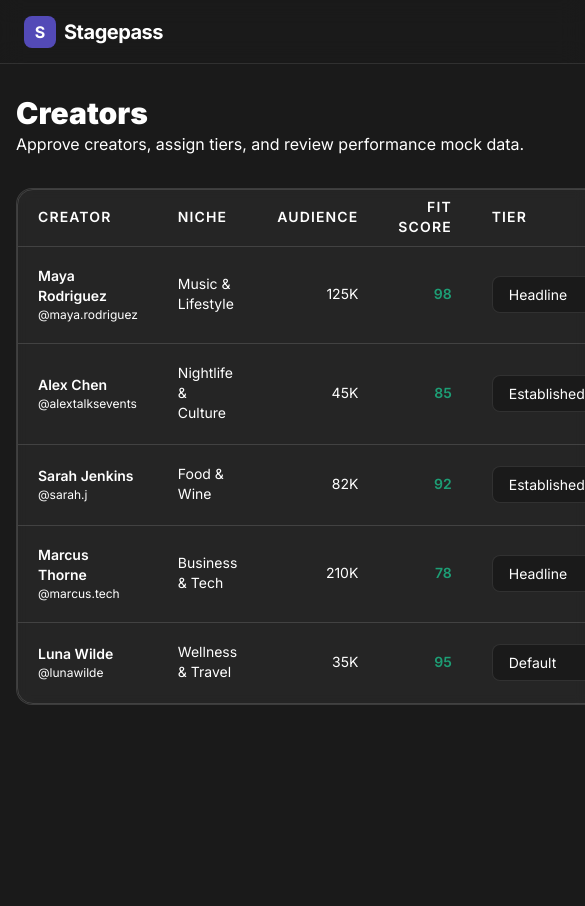
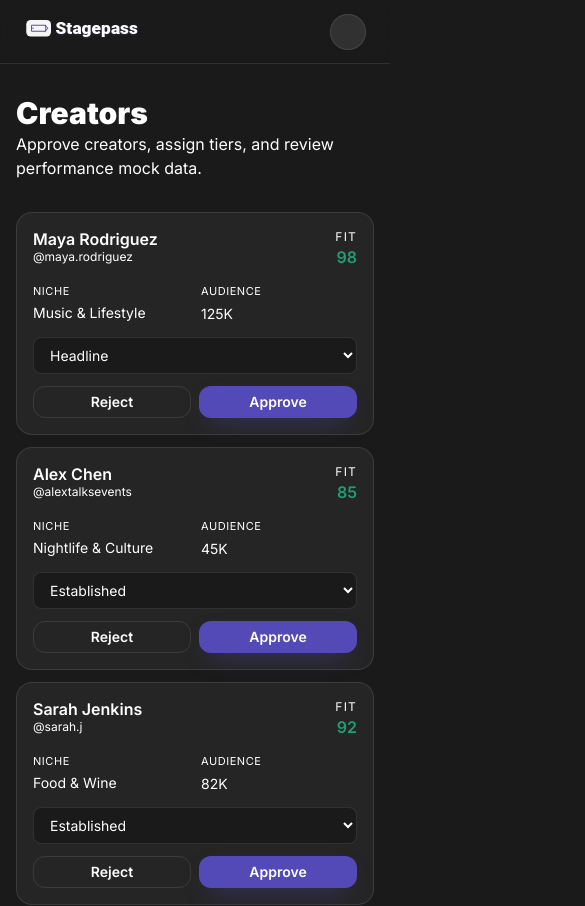
Before and after one commit to showrunner10/Stage-Pass, a Next.js app: page /admin/creators in a window 390 px wide. Shown: the top 906 px of the page, 585 px wide, since content can reach past the window. Before the commit the page ends 844 px from the top, so only its background shows below. Built offline with nearby package versions, Linux system fonts and the light colour scheme.

Commit message:
Your message describing the changes

```diff
--- a/src/app/admin/creators/page.tsx
+++ b/src/app/admin/creators/page.tsx
@@ -27,7 +27,70 @@ export default function AdminCreators() {
           <p className="text-offwhite/40">Approve creators, assign tiers, and review performance mock data.</p>
         </div>
 
-        <div className="rounded-2xl border border-white/10 bg-white/5 overflow-hidden">
+        <div className="lg:hidden space-y-3">
+          {rows.map((c) => (
+            <div key={c.id} className="rounded-2xl border border-white/10 bg-white/5 p-4 space-y-3">
+              <div className="flex items-start justify-between gap-3">
+                <div className="min-w-0">
+                  <div className="text-white font-semibold leading-tight">{c.name}</div>
+                  <div className="text-xs text-offwhite/40">@{c.handle}</div>
+                </div>
+                <div className="text-right">
+                  <div className="text-xs uppercase tracking-widest text-offwhite/40">Fit</div>
+                  <div className="text-accent-green font-semibold">{c.fitScore}</div>
+                </div>
+              </div>
+
+              <div className="grid grid-cols-2 gap-3 text-sm">
+                <div>
+                  <div className="text-[11px] uppercase tracking-wider text-offwhite/40 mb-1">Niche</div>
+                  <div className="text-offwhite/85 leading-tight">{c.niche}</div>
+                </div>
+                <div>
+                  <div className="text-[11px] uppercase tracking-wider text-offwhite/40 mb-1">Audience</div>
+                  <div className="text-offwhite/85">{c.audienceSize}</div>
+                </div>
+              </div>
+
+              <select
+                value={c.tier}
+                className="w-full bg-dark border border-white/10 rounded-lg px-3 py-2 text-sm text-white"
+                onChange={(e) => setTier(c.id, e.target.value as 'Default' | 'Established' | 'Headline')}
+              >
+                <option>Default</option>
+                <option>Established</option>
+                <option>Headline</option>
+              </select>
+
+              <div className="grid grid-cols-2 gap-2">
+                {c.approval === 'Pending' ? (
+                  <>
+                    <Button
+                      variant="outline"
+                      className="h-8 px-2 text-sm text-white border-white/10 hover:bg-white/5"
+                      onClick={() => setApproval(c.id, 'Rejected')}
+                    >
+                      Reject
+                    </Button>
+                    <Button
+                      variant="premium"
+                      className="h-8 px-2 text-sm"
+                      onClick={() => setApproval(c.id, 'Approved')}
+                    >
+                      Approve
+                    </Button>
+                  </>
+                ) : (
+                  <div className={`col-span-2 text-sm font-semibold ${c.approval === 'Approved' ? 'text-accent-green' : 'text-offwhite/60'}`}>
+                    {c.approval}
+                  </div>
+                )}
+              </div>
+            </div>
+          ))}
+        </div>
+
+        <div className="hidden lg:block rounded-2xl border border-white/10 bg-white/5 overflow-hidden">
           <Table>
             <TableHeader>
               <TableRow>
--- a/src/app/admin/dashboard/page.tsx
+++ b/src/app/admin/dashboard/page.tsx
@@ -102,17 +102,17 @@ export default function AdminDashboard() {
             <div className="rounded-2xl border border-white/10 bg-white/5 p-6">
               <h2 className="text-xl font-bold text-white mb-2">Pending creator approvals</h2>
               <p className="text-sm text-offwhite/40 mb-4">Approve creators based on fit score and tier.</p>
-              <div className="flex items-center gap-2 mb-4">
-                <Button variant="outline" className="h-8 px-3 text-white border-white/10 hover:bg-white/5" onClick={() => bulkDecision('Rejected')}>
+              <div className="grid grid-cols-1 2xl:grid-cols-2 gap-2 mb-4">
+                <Button variant="outline" className="h-8 px-3 text-white border-white/10 hover:bg-white/5 whitespace-nowrap w-full" onClick={() => bulkDecision('Rejected')}>
                   Reject selected
                 </Button>
-                <Button variant="premium" className="h-8 px-3" onClick={() => bulkDecision('Approved')}>
+                <Button variant="premium" className="h-8 px-3 whitespace-nowrap w-full" onClick={() => bulkDecision('Approved')}>
                   Approve selected
                 </Button>
               </div>
               <div className="space-y-4">
                 {pendingApprovals.map((c) => (
-                  <div key={c.id} className="flex items-center justify-between gap-4">
+                  <div key={c.id} className="grid grid-cols-1 gap-3 2xl:grid-cols-[minmax(0,1fr)_auto] 2xl:items-center">
                     <div className="min-w-0 flex items-start gap-3">
                       <input type="checkbox" className="mt-1 accent-primary" checked={selectedCreatorIds.includes(c.id)} onChange={(e) => toggleSelect(c.id, e.target.checked)} />
                       <div>
@@ -120,13 +120,13 @@ export default function AdminDashboard() {
                         <div className="text-xs text-offwhite/40">{c.niche} · {c.audienceSize} · Fit {c.fitScore}</div>
                       </div>
                     </div>
-                    <div className="flex items-center gap-2">
+                    <div className="grid grid-cols-2 gap-2 2xl:flex 2xl:items-center 2xl:justify-end 2xl:min-w-[178px]">
                       {c.decision === 'Pending' ? (
                         <>
-                          <Button variant="outline" className="h-9 px-3 text-white border-white/10 hover:bg-white/5" onClick={() => setDecision(c.id, 'Rejected')}>
+                          <Button variant="outline" className="h-8 px-2.5 text-sm text-white border-white/10 hover:bg-white/5 whitespace-nowrap w-full 2xl:w-auto 2xl:min-w-[82px]" onClick={() => setDecision(c.id, 'Rejected')}>
                             Reject
                           </Button>
-                          <Button variant="premium" className="h-9 px-3" onClick={() => setDecision(c.id, 'Approved')}>
+                          <Button variant="premium" className="h-8 px-2.5 text-sm whitespace-nowrap w-full 2xl:w-auto 2xl:min-w-[88px]" onClick={() => setDecision(c.id, 'Approved')}>
                             Approve
                           </Button>
                         </>
--- a/src/app/app/builder/page.tsx
+++ b/src/app/app/builder/page.tsx
@@ -83,8 +83,15 @@ function CampaignBuilderContent() {
   }, [searchParams, step]);
 
   useEffect(() => {
+    const currentStep = searchParams.get('step');
+    const currentCampaign = searchParams.get('campaign') ?? 'default-campaign';
+    const targetStep = stepSlugs[step];
+
+    // Avoid replace-loop: only update URL when values are actually different.
+    if (currentStep === targetStep && currentCampaign === campaignParam) return;
+
     const next = new URLSearchParams(searchParams.toString());
-    next.set('step', stepSlugs[step]);
+    next.set('step', targetStep);
     next.set('campaign', campaignParam);
     router.replace(`/app/builder?${next.toString()}`);
   }, [step, campaignParam, router, searchParams]);
@@ -511,7 +518,6 @@ function CampaignBuilderContent() {
             onClick={() => {
               const nextStep = Math.max(0, step - 1);
               setStep(nextStep);
-              router.push(`/app/builder/${encodeURIComponent(campaignParam)}/${stepSlugs[nextStep]}`);
             }}
           >
             Back
@@ -522,7 +528,6 @@ function CampaignBuilderContent() {
             onClick={() => {
               const nextStep = Math.min(steps.length - 1, step + 1);
               setStep(nextStep);
-              router.push(`/app/builder/${encodeURIComponent(campaignParam)}/${stepSlugs[nextStep]}`);
             }}
           >
             Next
--- a/src/app/app/campaigns/page.tsx
+++ b/src/app/app/campaigns/page.tsx
@@ -27,7 +27,54 @@ export default function MyCampaigns() {
           </Link>
         </div>
 
-        <div className="rounded-2xl border border-white/10 bg-white/5 overflow-hidden">
+        <div className="lg:hidden space-y-3">
+          {rows.map((c) => (
+            <div key={c.id} className="rounded-2xl border border-white/10 bg-white/5 p-4 space-y-3">
+              <div>
+                <div className="text-white font-semibold leading-tight">{c.name}</div>
+                <div className="text-xs text-offwhite/40">{c.eventTitle}</div>
+              </div>
+              <div className="grid grid-cols-2 gap-3 text-sm">
+                <div>
+                  <div className="text-[11px] uppercase tracking-wider text-offwhite/40 mb-1">Status</div>
+                  <CampaignStatusBadge status={c.status} />
+                </div>
+                <div>
+                  <div className="text-[11px] uppercase tracking-wider text-offwhite/40 mb-1">Conv.</div>
+                  <div className="text-offwhite/85">{c.conversionRate.toFixed(1)}%</div>
+                </div>
+                <div>
+                  <div className="text-[11px] uppercase tracking-wider text-offwhite/40 mb-1">Clicks</div>
+                  <div className="text-offwhite/85">{c.clicks.toLocaleString()}</div>
+                </div>
+                <div>
+                  <div className="text-[11px] uppercase tracking-wider text-offwhite/40 mb-1">Tickets</div>
+                  <div className="text-offwhite/85">{c.ticketsSold}</div>
+                </div>
+                <div>
+                  <div className="text-[11px] uppercase tracking-wider text-offwhite/40 mb-1">Revenue</div>
+                  <div className="text-offwhite/85">{formatCurrency(c.revenue)}</div>
+                </div>
+                <div>
+                  <div className="text-[11px] uppercase tracking-wider text-offwhite/40 mb-1">Commission</div>
+                  <div className="text-accent-green font-semibold">{formatCurrency(c.commission)}</div>
+                </div>
+              </div>
+              <div className="grid grid-cols-2 gap-2">
+                <Link href={`/app/campaigns/${c.id}`}>
+                  <Button variant="outline" className="w-full text-white border-white/10 hover:bg-white/5 h-8 px-3 text-sm">
+                    View
+                  </Button>
+                </Link>
+                <Button variant="ghost" className="w-full text-offwhite/60 hover:text-white h-8 px-3 text-sm">
+                  Archive
+                </Button>
+              </div>
+            </div>
+          ))}
+        </div>
+
+        <div className="hidden lg:block rounded-2xl border border-white/10 bg-white/5 overflow-hidden">
           <Table>
             <TableHeader>
               <TableRow>
--- a/src/components/layout/AdminShell.tsx
+++ b/src/components/layout/AdminShell.tsx
@@ -1,6 +1,7 @@
 'use client';
 
 import Link from 'next/link';
+import Image from 'next/image';
 import { usePathname } from 'next/navigation';
 import { cn } from '@/lib/utils';
 import {
@@ -31,12 +32,16 @@ export function AdminShell({ children }: { children: React.ReactNode }) {
       <div className="flex">
         <aside className="hidden lg:flex w-72 min-h-screen border-r border-white/10 bg-black/20 p-6 sticky top-0">
           <div className="w-full space-y-8">
-            <Link href="/" className="flex items-center gap-2">
-              <div className="w-8 h-8 bg-primary rounded-lg flex items-center justify-center font-bold text-white">
-                S
-              </div>
+            <Link href="/" className="flex items-center gap-3">
+              <Image
+                src="/assets/branding/logo-wordmark.svg"
+                alt="Stagepass logo"
+                width={192}
+                height={50}
+                sizes="192px"
+                className="h-10 w-auto object-contain"
+              />
               <div className="flex flex-col">
-                <span className="text-lg font-bold leading-none">Stagepass</span>
                 <span className="text-xs text-offwhite/40 font-medium">Promoter Admin</span>
               </div>
             </Link>
@@ -68,11 +73,15 @@ export function AdminShell({ children }: { children: React.ReactNode }) {
           <header className="h-16 border-b border-white/10 flex items-center justify-between px-6 sticky top-0 bg-dark/80 backdrop-blur-md z-50">
             <div className="flex items-center gap-3">
               <div className="lg:hidden">
-                <Link href="/" className="flex items-center gap-2">
-                  <div className="w-8 h-8 bg-primary rounded-lg flex items-center justify-center font-bold text-white">
-                    S
-                  </div>
-                  <span className="text-xl font-bold tracking-tight">Stagepass</span>
+                <Link href="/" className="flex items-center">
+                  <Image
+                    src="/assets/branding/logo-wordmark.svg"
+                    alt="Stagepass logo"
+                    width={180}
+                    height={48}
+                    sizes="180px"
+                    className="h-9 w-auto object-contain"
+                  />
                 </Link>
               </div>
               <div className="hidden lg:flex items-center gap-2 px-3 py-2 rounded-xl bg-white/5 border border-white/10">
--- a/src/components/layout/DashboardShell.tsx
+++ b/src/components/layout/DashboardShell.tsx
@@ -1,6 +1,7 @@
 'use client';
 
 import Link from 'next/link';
+import Image from 'next/image';
 import { usePathname } from 'next/navigation';
 import { Button } from '@/components/ui/button';
 import { Input } from '@/components/ui/input';
@@ -37,8 +38,15 @@ export function DashboardShell({ children }: DashboardShellProps) {
       <header className="h-16 border-b border-white/10 flex items-center justify-between px-6 sticky top-0 bg-dark/80 backdrop-blur-md z-50">
         <div className="flex items-center gap-8">
           <Link href="/" className="flex items-center gap-2">
-            <div className="w-8 h-8 bg-primary rounded-lg flex items-center justify-center font-bold text-white">S</div>
-            <span className="text-xl font-bold tracking-tight hidden sm:block">Stagepass</span>
+            <Image
+              src="/assets/branding/logo-wordmark.svg"
+              alt="Stagepass logo"
+              width={200}
+              height={52}
+              sizes="200px"
+              priority
+              className="h-10 w-auto object-contain"
+            />
           </Link>
 
           <div className="hidden md:flex relative w-64">
@@ -76,7 +84,7 @@ export function DashboardShell({ children }: DashboardShellProps) {
           Prototype Mode
         </div>
 
-        <nav className="flex items-center gap-2 mb-8 bg-white/5 p-1 rounded-xl w-fit overflow-x-auto no-scrollbar">
+        <nav className="grid grid-cols-3 sm:grid-cols-3 md:flex items-center gap-2 mb-8 bg-white/5 p-1 rounded-xl w-full md:w-fit">
           {navigation.map((item) => {
             const isActive = pathname === item.href || (item.href !== '/app/dashboard' && pathname.startsWith(item.href));
             return (
@@ -84,7 +92,7 @@ export function DashboardShell({ children }: DashboardShellProps) {
                 key={item.name}
                 href={item.href}
                 className={cn(
-                  "flex items-center gap-2 px-4 py-2 rounded-lg text-sm font-medium transition-all whitespace-nowrap",
+                  "flex items-center justify-center md:justify-start gap-2 px-3 md:px-4 py-2 rounded-lg text-sm font-medium transition-all whitespace-nowrap min-w-0",
                   isActive
                   ? "bg-dark text-white shadow-sm"
                   : "text-offwhite/40 hover:text-offwhite/80"
```
